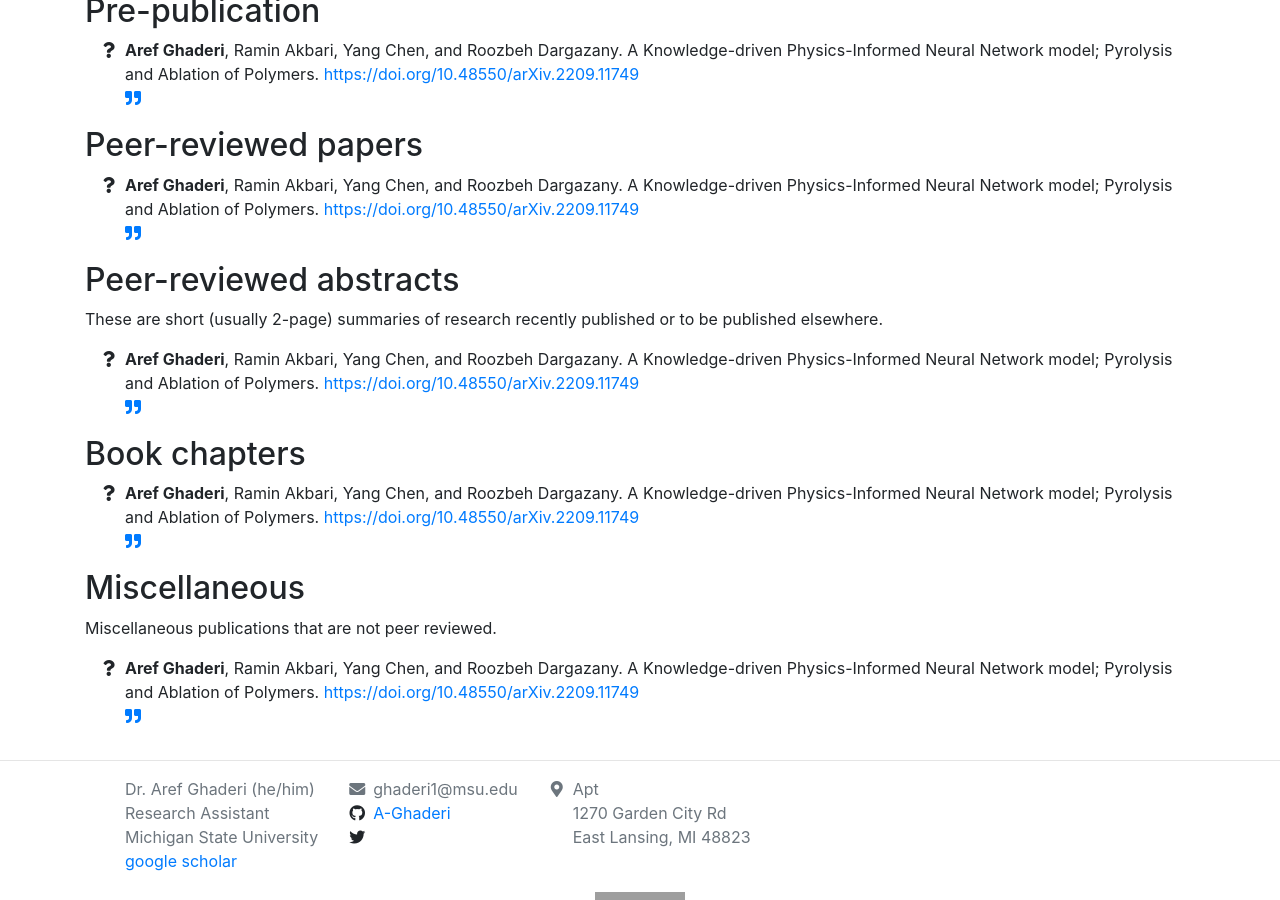
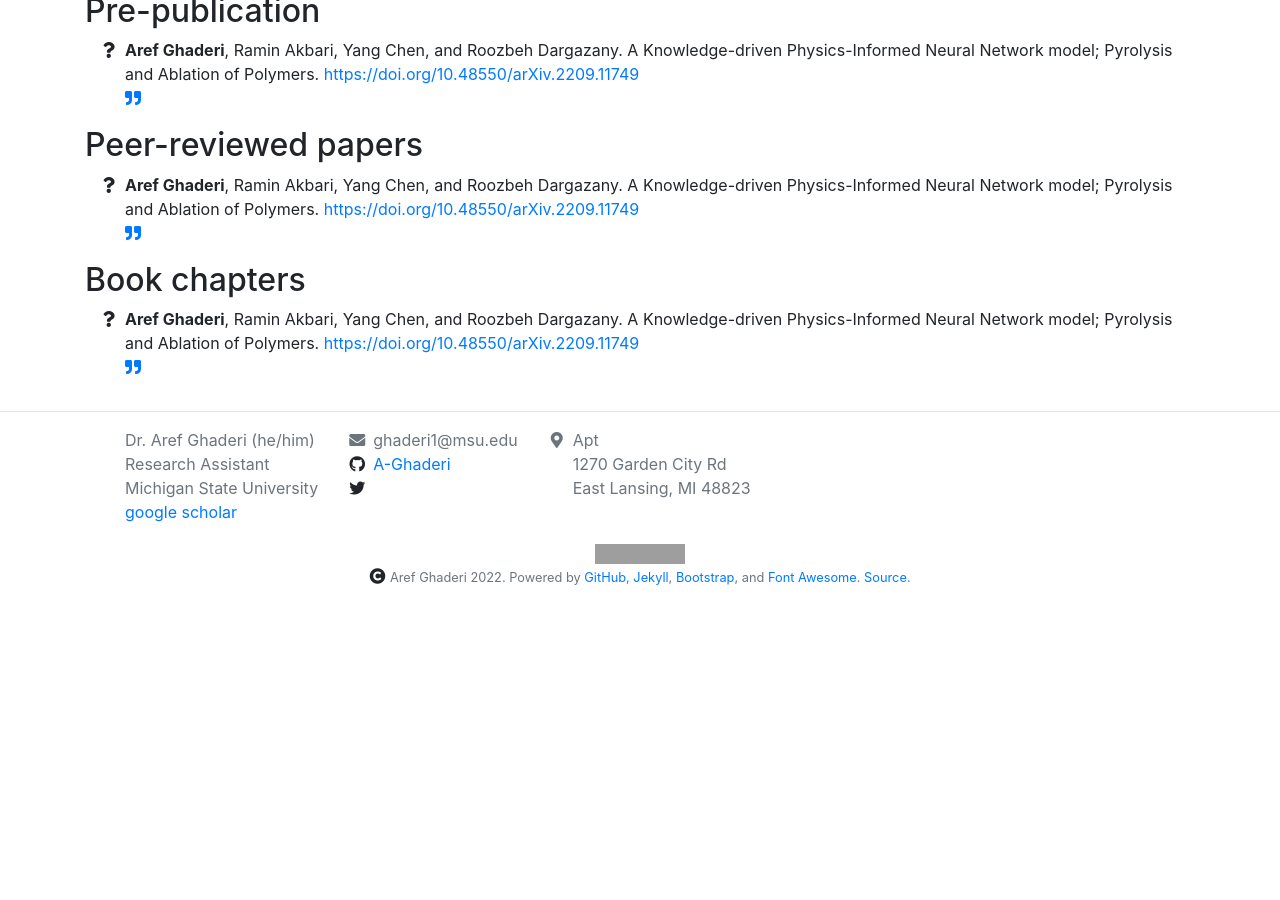
Before and after one commit to A-Ghaderi/Webpage, a Jekyll site: the page built from _pages/publications.md, in a window 1280 px wide and 900 px high, scrolled down 742 px. Built offline with Jekyll 4.4.1, drawn with Linux system fonts in a browser that asks for light colours; nearby versions of some CDN libraries; after the commit the page ends 1330 px from its top, so only the background shows below that; grey boxes are pictures that could not be loaded.

Commit message:
Update publications.yml

```diff
--- a/_data/publications.yml
+++ b/_data/publications.yml
@@ -6,17 +6,9 @@ publication_types:
     pretty: Pre-publication
   - type_id: peer-reviewed-paper
     pretty: Peer-reviewed papers
-  - type_id: peer-reviewed-abstract
-    pretty: Peer-reviewed abstracts
-    overview: |
-      These are short (usually 2-page) summaries of research recently published or
-      to be published elsewhere.
   - type_id: book-chapter
     pretty: Book chapters
-  - type_id: misc
-    pretty: Miscellaneous
-    overview: |
-      Miscellaneous publications that are not peer reviewed.
+
 
 ################################
 # Listing of publications
```
